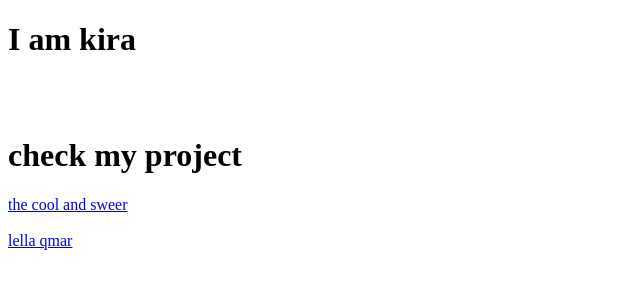
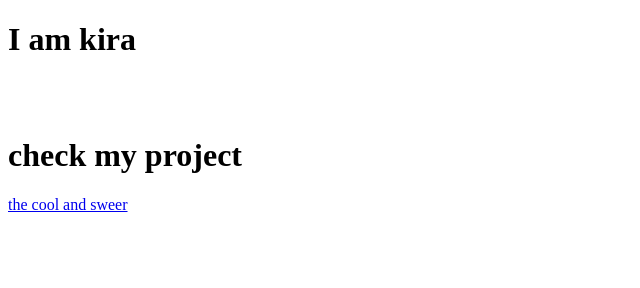
Before and after one commit to kiraaziz/anyway, a plain HTML site: page index.html in a window 1280 px wide. Shown: the full height of the page, 0-640 px from the left. Drawn offline with Linux system fonts and the light colour scheme.

Commit message:
Index.html

```diff
--- a/index.html
+++ b/index.html
@@ -9,8 +9,5 @@
 								<br>
 								<h1>check my project</h1>
 								<a href="https://the-cool-and-sweet.netlify.app">the cool and sweer</a>
-								<br>
-								<br>
-<a href="https://lella-qmar.netlify.app">lella qmar</a>
 				</body>
 </html>
```
